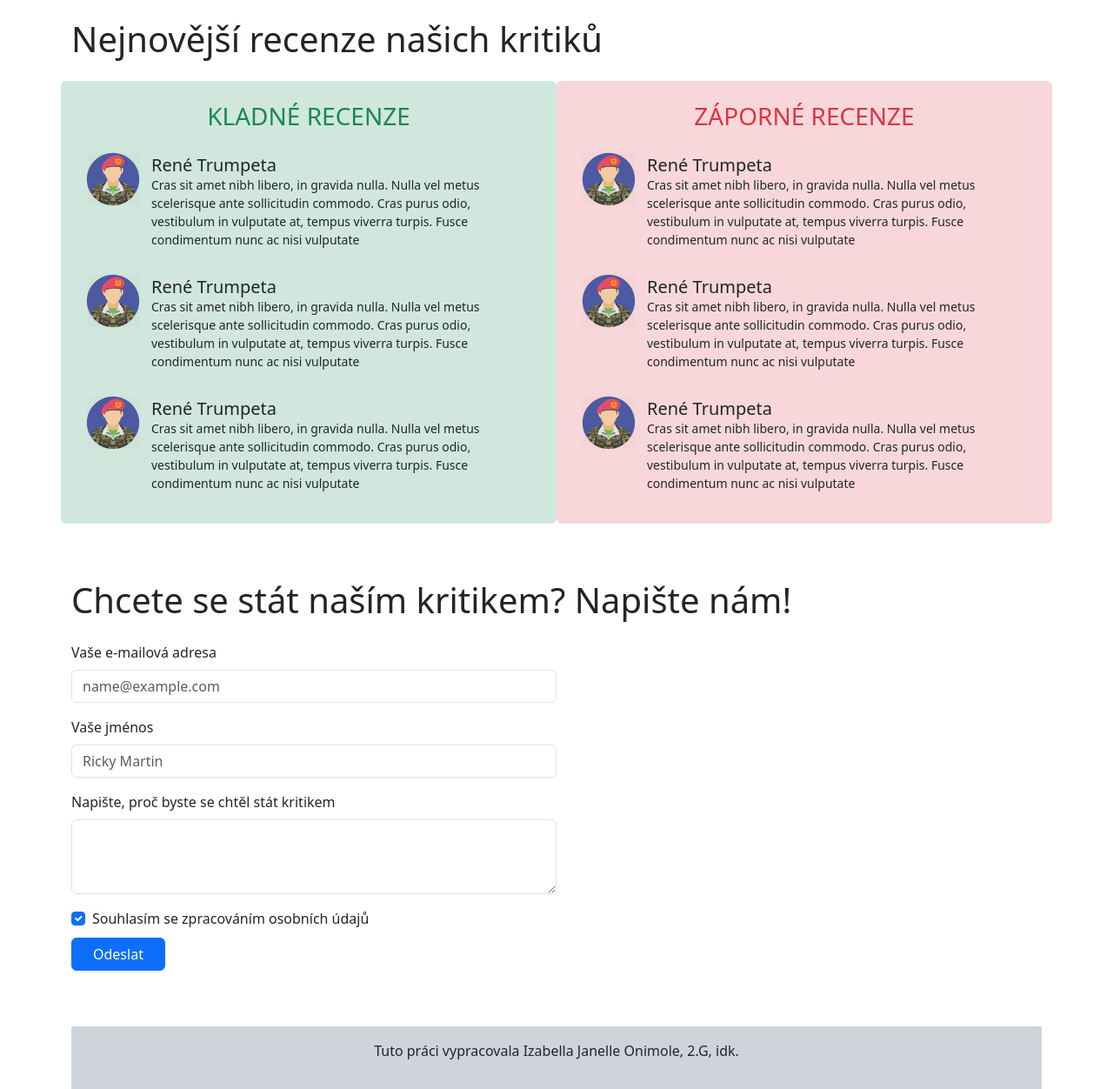
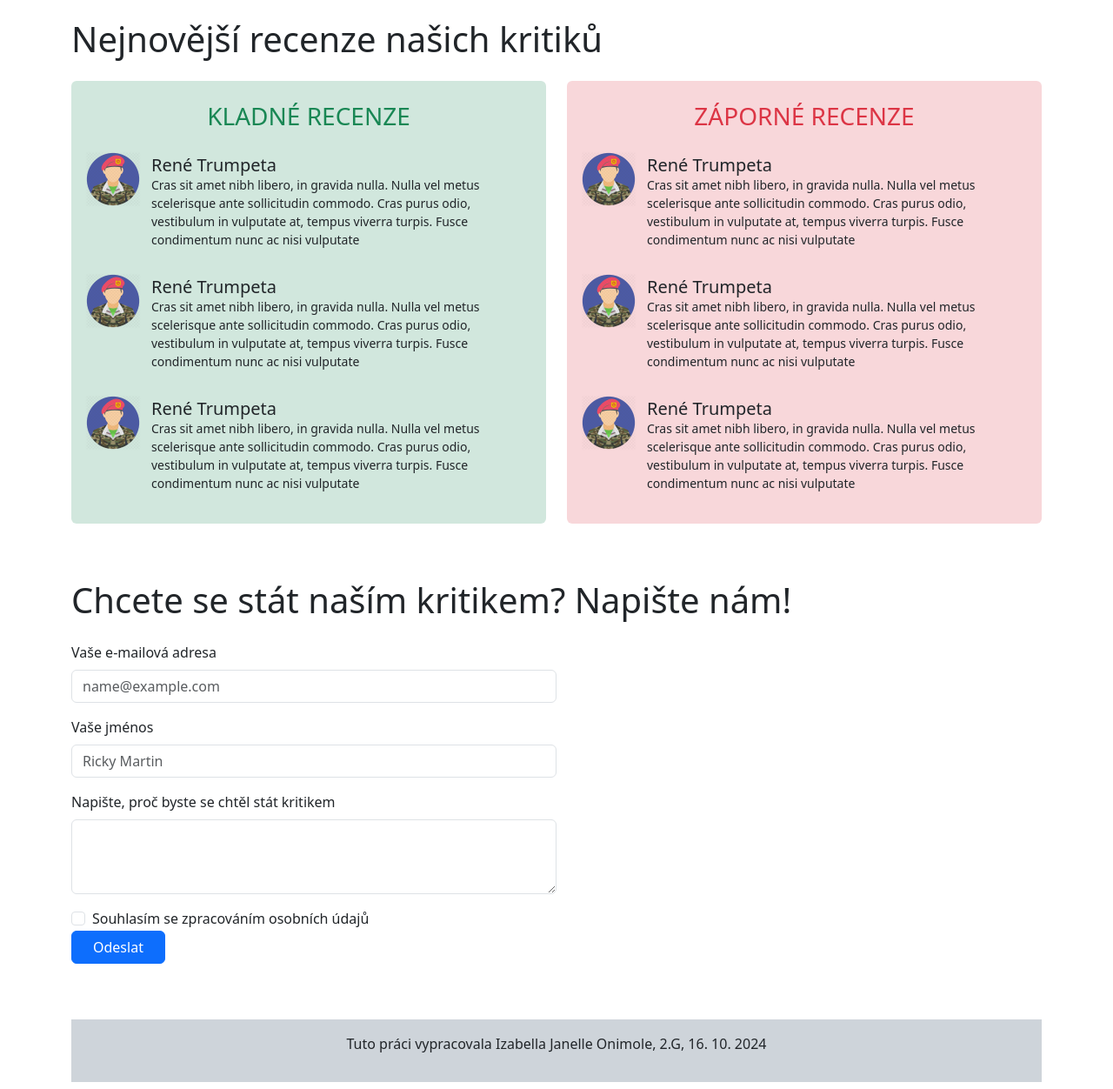
Before and after one commit to bellancy/bootstrap03, a plain HTML site: page index.html in a window 1280 px wide. Shown: the part 1424-2676 px from the top of the page at 87% size. Drawn offline with nearby package versions, Linux system fonts and the light colour scheme.

Commit message:
oprava_recenze

```diff
--- a/index.html
+++ b/index.html
@@ -168,7 +168,8 @@
 
         <section class="recenze">
             <div class="row">
-                <div class=" col-lg-6 col-md-12 col-sm-12  bg-success-subtle rounded mb-3">
+                <div class=" col-lg-6 col-md-12 col-sm-12 mb-3">
+                    <div class="bg-success-subtle rounded">
                         <h3 class="text-success text-center pt-4">KLADNÉ RECENZE</h3>
                         <div class="kritiky">
 
@@ -209,7 +210,8 @@
 
                                 <div class="card-body p-1">
                                     <h5 class="card-title pt-2">René Trumpeta</h5>
-                                <p class="card-text small pb-4">Cras sit amet nibh libero, in gravida nulla. Nulla vel
+                                    <p class="card-text small pb-4">Cras sit amet nibh libero, in gravida nulla. Nulla
+                                        vel
                                         metus scelerisque ante sollicitudin commodo. Cras purus odio, vestibulum in
                                         vulputate at, tempus viverra turpis. Fusce condimentum nunc ac nisi vulputate
                                     </p>
@@ -218,8 +220,10 @@
                             </div>
                         </div>
                     </div>
+                </div>
 
-                <div class="col-lg-6 col-md-12 col-sm-12 bg-danger-subtle rounded mb-3 ">
+                <div class="col-lg-6 col-md-12 col-sm-12 mb-3">
+                    <div class="bg-danger-subtle rounded">
                         <h3 class="text-danger text-center pt-4">ZÁPORNÉ RECENZE</h3>
                         <div class="kritiky">
 
@@ -278,6 +282,7 @@
                         </div>
                     </div>
                 </div>
+            </div>
         </section>
 
         <section class="napis">
@@ -285,7 +290,7 @@
         </section>
 
         <section class="forms">
-            <div class="col-md-6 pt-3">
+            <div class=" col-lg-6 col-md-12 pt-3">
                 <div class="mb-3">
                     <label for="exampleFormControlInput1" class="form-label">Vaše e-mailová adresa</label>
                     <input type="email" class="form-control" id="exampleFormControlInput1"
@@ -303,11 +308,13 @@
                 </div>
 
                 <div class="mb-3 pb-5">
-                    <div class="form-check pb-2">
-                        <input class="form-check-input" type="checkbox" value="" id="flexCheckChecked" checked>
-                        <label class="form-check-label" for="flexCheckChecked">
+                    <div class="col-12">
+                        <div class="form-check">
+                            <input class="form-check-input" type="checkbox" id="inlineFormCheck">
+                            <label class="form-check-label" for="inlineFormCheck">
                                 Souhlasím se zpracováním osobních údajů
                             </label>
+                        </div>
                     </div>
                     <button type="submit" class="btn btn-primary px-4">Odeslat</button>
                 </div>
@@ -316,7 +323,7 @@
         </section>
 
         <footer class="d-flex justify-content-center bg-dark-subtle p-3">
-            <p>Tuto práci vypracovala Izabella Janelle Onimole, 2.G, idk.</p>
+            <p>Tuto práci vypracovala Izabella Janelle Onimole, 2.G, 16. 10. 2024</p>
         </footer>
     </div>
 
```
Lines whose indentation alone changed are shown as unchanged.
